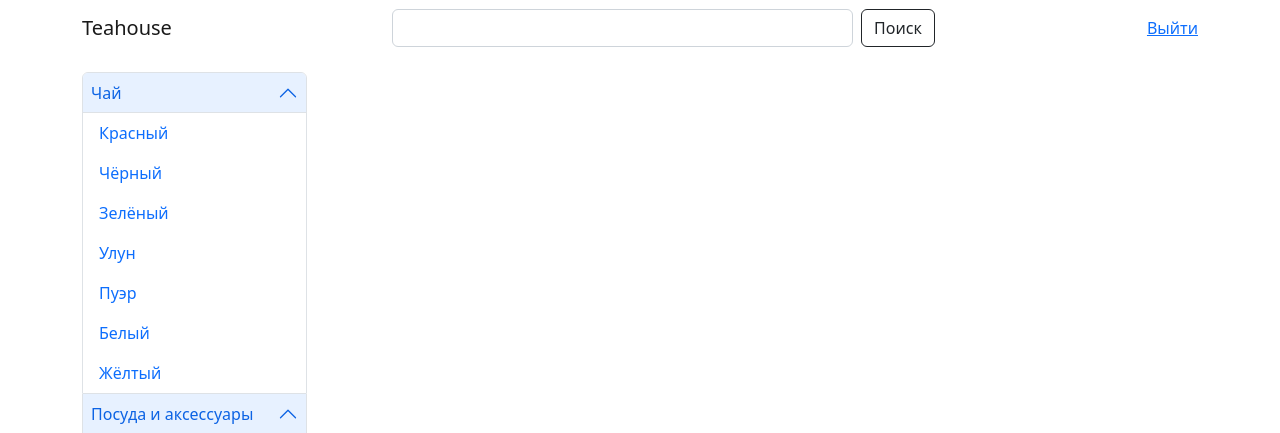
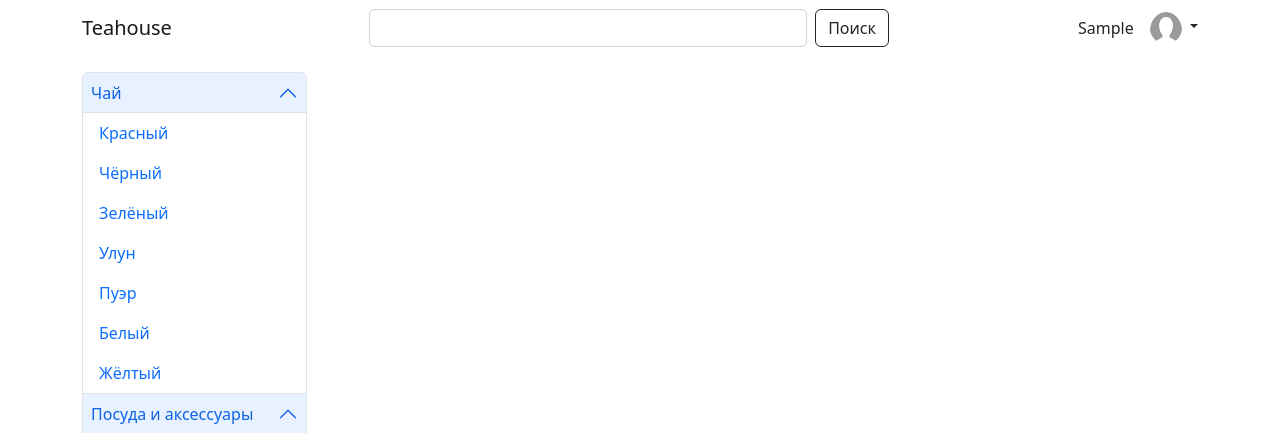
Before and after one commit to Gvard-Windlass/teahouse, a Django app: page / in a window 1280 px wide. Shown: the top 433 px of the page. Run offline with Django 4.2, Linux system fonts and the light colour scheme; the visitor is signed in with stand-in values (Sample User, id 1).

Commit message:
Add logged-in user menu to navbar

```diff
--- a/templates/base.html
+++ b/templates/base.html
@@ -13,7 +13,7 @@
 </head>
 <body>
     <nav class="navbar navbar-expand-md">
-        <div class="container">
+        <div class="container flex-nowrap">
             {% block navbar_left %}{% endblock navbar_left %}
             <a href="{% url 'home' %}" class="navbar-brand flex-grow-1">Teahouse</a>
             <form action="" role="search" class="d-flex flex-grow-1">
@@ -23,7 +23,28 @@
             {% if not user.is_authenticated %}
                 <a href="{% url 'login' %}" class="text-end flex-grow-1">Войти</a>
             {% else %}
-                <a href="{% url 'logout' %}" class="text-end flex-grow-1">Выйти</a>
+                <div class="flex-grow-1 d-flex justify-content-end">
+                    <span class="me-3 my-auto d-none d-md-block">{{ user.first_name }}</span>
+                    <div class="dropdown">
+                        <a href=""
+                            class="d-block link-dark text-decoration-none dropdown-toggle"
+                            data-bs-toggle="dropdown">
+                            <img alt="аватарка пользователя" class="rounded-circle" width="32" height="32"
+                            {% if not user.avatar %}
+                                src="{% static 'default-user-picture.png' %}"
+                            {% else %}
+                                src="{{ user.avatar }}"
+                            {% endif %}>
+                        </a>
+                        <ul class="dropdown-menu dropdown-menu-end">
+                            <li><a href="" class="dropdown-item">Избранное</a></li>
+                            <li><a href="" class="dropdown-item">Корзина</a></li>
+                            <li><a href="" class="dropdown-item">Профиль</a></li>
+                            <li><hr class="dropdown-divider"></li>
+                            <li><a href="{% url 'logout' %}" class="dropdown-item">Выйти</a></li>
+                        </ul>
+                    </div>
+                </div>
             {% endif %}
         </div>
     </nav>
```
Also changed, not shown: static/default-user-picture.png (added).
